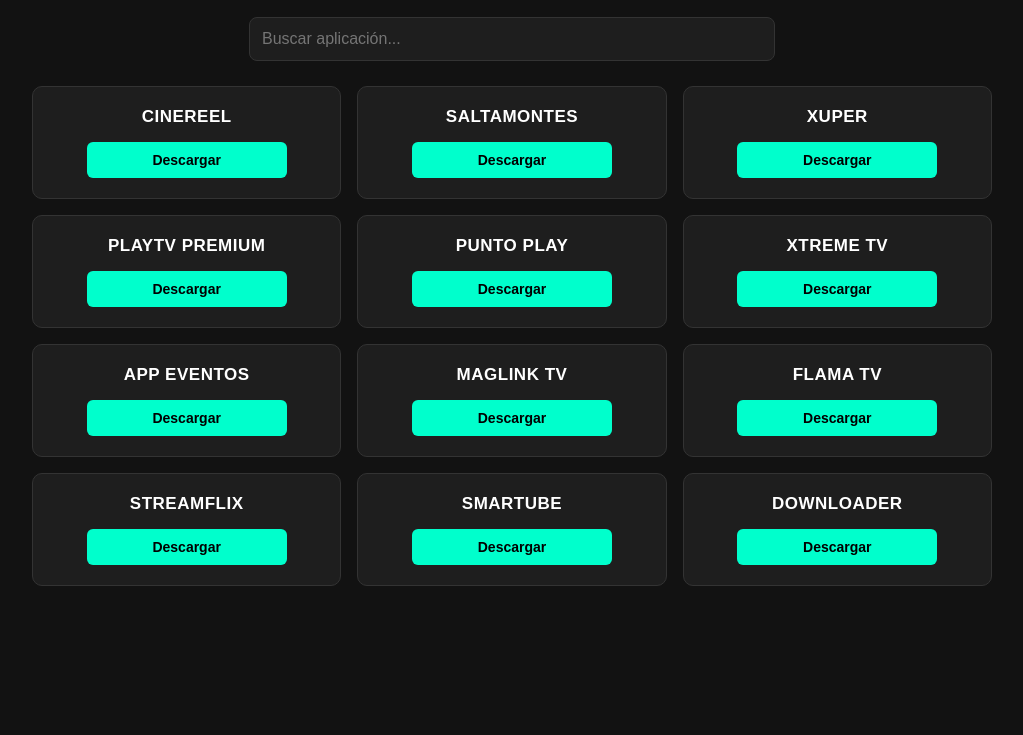
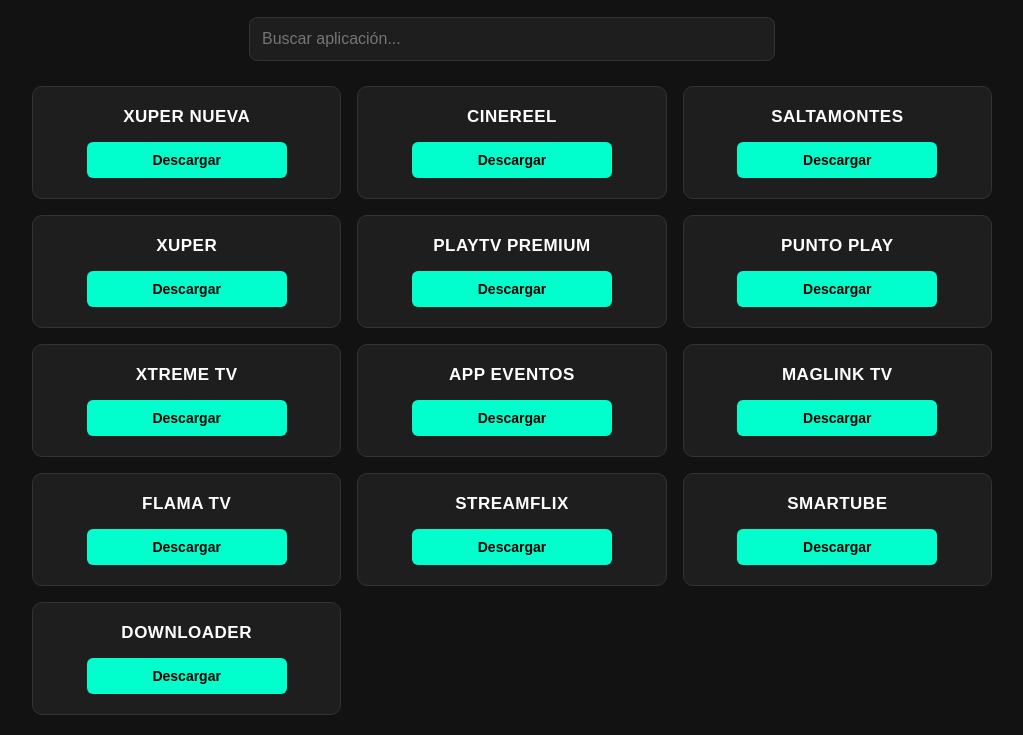
Before and after one commit to civitastore/aplicaciones, a plain HTML site: page index.html in a window 1280 px wide. Shown: the part 111-846 px from the top of the page, without its empty margins (128-1151 px from the left). Before the commit the page ends 800 px from the top, so only its background shows below. Drawn offline with Linux system fonts and the light colour scheme.

Commit message:
Update index.html

```diff
--- a/index.html
+++ b/index.html
@@ -94,73 +94,79 @@
 
     <div id="lista-apps">
 
-        <!-- 1. CINEREEL -->
+        <!-- 1. XUPER NUEVA -->
+        <div class="app-card">
+            <div class="app-name">XUPER NUEVA</div>
+            <a href="https://github.com/civitastore/aplicaciones/releases/download/4.9.22/xuperx1x.apk" class="btn-download">Descargar</a>
+        </div>
+
+        <!-- 2. CINEREEL -->
         <div class="app-card">
             <div class="app-name">CINEREEL</div>
             <a href="https://github.com/civitastore/aplicaciones/releases/download/1.8/CineReel.apk" class="btn-download">Descargar</a>
         </div>
 
-        <!-- 2. SALTAMONTES -->
+        <!-- 3. SALTAMONTES -->
         <div class="app-card">
             <div class="app-name">SALTAMONTES</div>
             <a href="https://github.com/civitastore/aplicaciones/releases/download/v1.0.0/SALTAMONTES.apk" class="btn-download">Descargar</a>
         </div>
 
-        <!-- 3. XUPER -->
+        <!-- 4. XUPER -->
         <div class="app-card">
             <div class="app-name">XUPER</div>
             <a href="https://github.com/civitastore/aplicaciones/releases/download/v1/0.XUPER.AR.SIN.CUENTA.apk" class="btn-download">Descargar</a>
         </div>
 
-        <!-- 4. PLAYTV PREMIUM -->
+        <!-- 5. PLAYTV PREMIUM -->
         <div class="app-card">
             <div class="app-name">PLAYTV PREMIUM</div>
             <a href="https://github.com/civitastore/aplicaciones/releases/download/v1.0/1.PLAY.TV.PREMIUM.apk" class="btn-download">Descargar</a>
         </div>
 
-        <!-- 5. PUNTO PLAY -->
+        <!-- 6. PUNTO PLAY -->
         <div class="app-card">
             <div class="app-name">PUNTO PLAY</div>
             <a href="https://github.com/civitastore/aplicaciones/releases/download/v1.0.1/1.PUNTO.PLAY.CANALES.Y.PACK.FUTBOL.apk" class="btn-download">Descargar</a>
         </div>
 
-        <!-- 6. XTREME TV -->
+        <!-- 7. XTREME TV -->
         <div class="app-card">
             <div class="app-name">XTREME TV</div>
             <a href="https://github.com/civitastore/aplicaciones/releases/download/1.6/XTREMETV.apk" class="btn-download">Descargar</a>
         </div>
 
-        <!-- 7. APP EVENTOS -->
+        <!-- 8. APP EVENTOS -->
         <div class="app-card">
             <div class="app-name">APP EVENTOS</div>
             <a href="https://github.com/civitastore/aplicaciones/releases/download/v1.1/APP.EVENTOS.apk" class="btn-download">Descargar</a>
         </div>
 
-        <!-- 8. MAGLINK TV -->
+        <!-- 9. MAGLINK TV -->
         <div class="app-card">
             <div class="app-name">MAGLINK TV</div>
             <a href="https://github.com/civitastore/aplicaciones/releases/download/1.3/MAGLINKTV.CANALES.Y.EVENTOS.apk" class="btn-download">Descargar</a>
         </div>
 
-        <!-- 9. FLAMA TV -->
+        <!-- 10. FLAMA TV -->
         <div class="app-card">
             <div class="app-name">FLAMA TV</div>
             <a href="https://github.com/civitastore/aplicaciones/releases/download/1%2C2/FLAMA.TV.CANALES.Y.EVENTOS.apk" class="btn-download">Descargar</a>
         </div>
 
-        <!-- 10. STREAMFLIX -->
+        <!-- 11. STREAMFLIX -->
         <div class="app-card">
             <div class="app-name">STREAMFLIX</div>
             <a href="https://github.com/civitastore/aplicaciones/releases/download/1.5/STREAMFLIX.apk" class="btn-download">Descargar</a>
         </div>
 
-        <!-- 11. SMARTUBE -->
+        <!-- 12. SMARTUBE -->
         <div class="app-card">
             <div class="app-name">SMARTUBE</div>
             <a href="https://github.com/civitastore/aplicaciones/releases/download/1.4/SMART.TUBE.apk" class="btn-download">Descargar</a>
         </div>
 
-        <!-- 12. DOWNLOADER -->
+        <!-- 13. DOWNLOADER -->
         <div class="app-card">
             <div class="app-name">DOWNLOADER</div>
             <a href="https://github.com/civitastore/aplicaciones/releases/download/1.7/DOWNLOADER.2.0.4.apk" class="btn-download">Descargar</a>
```
